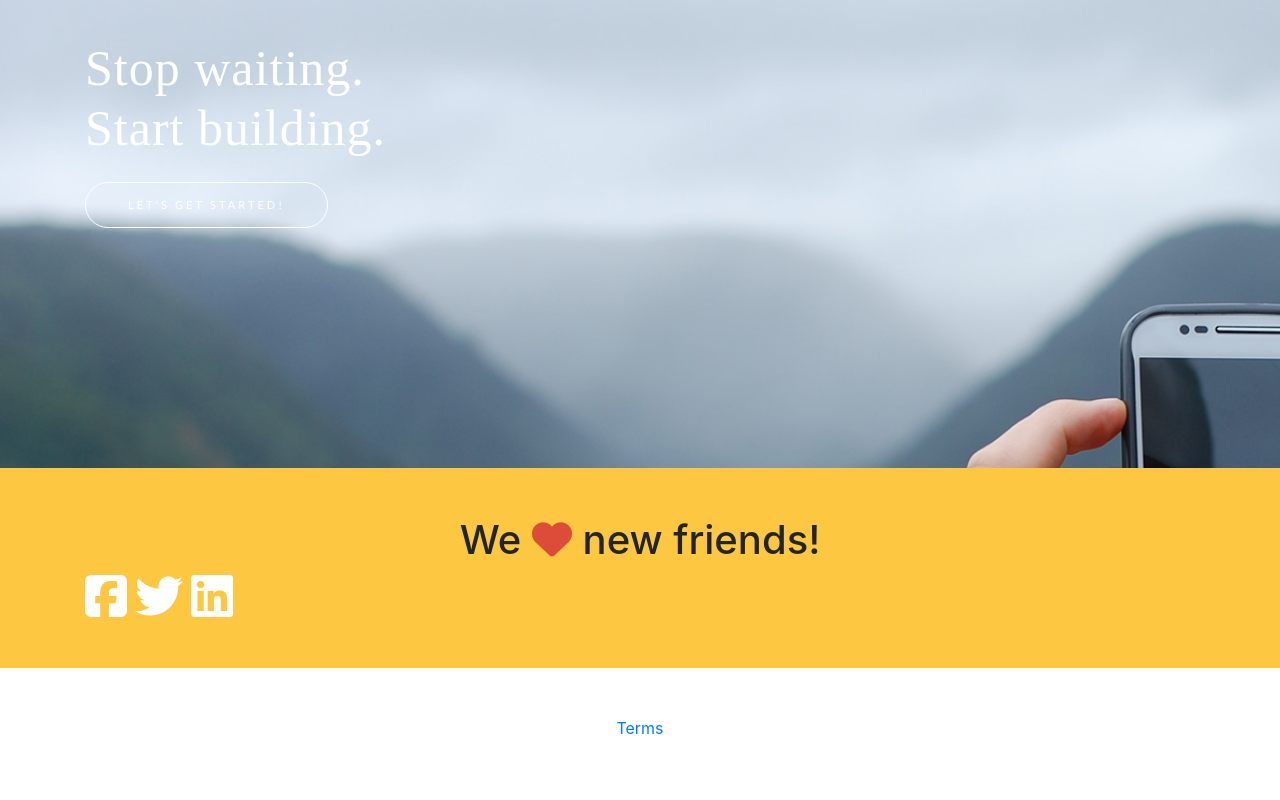
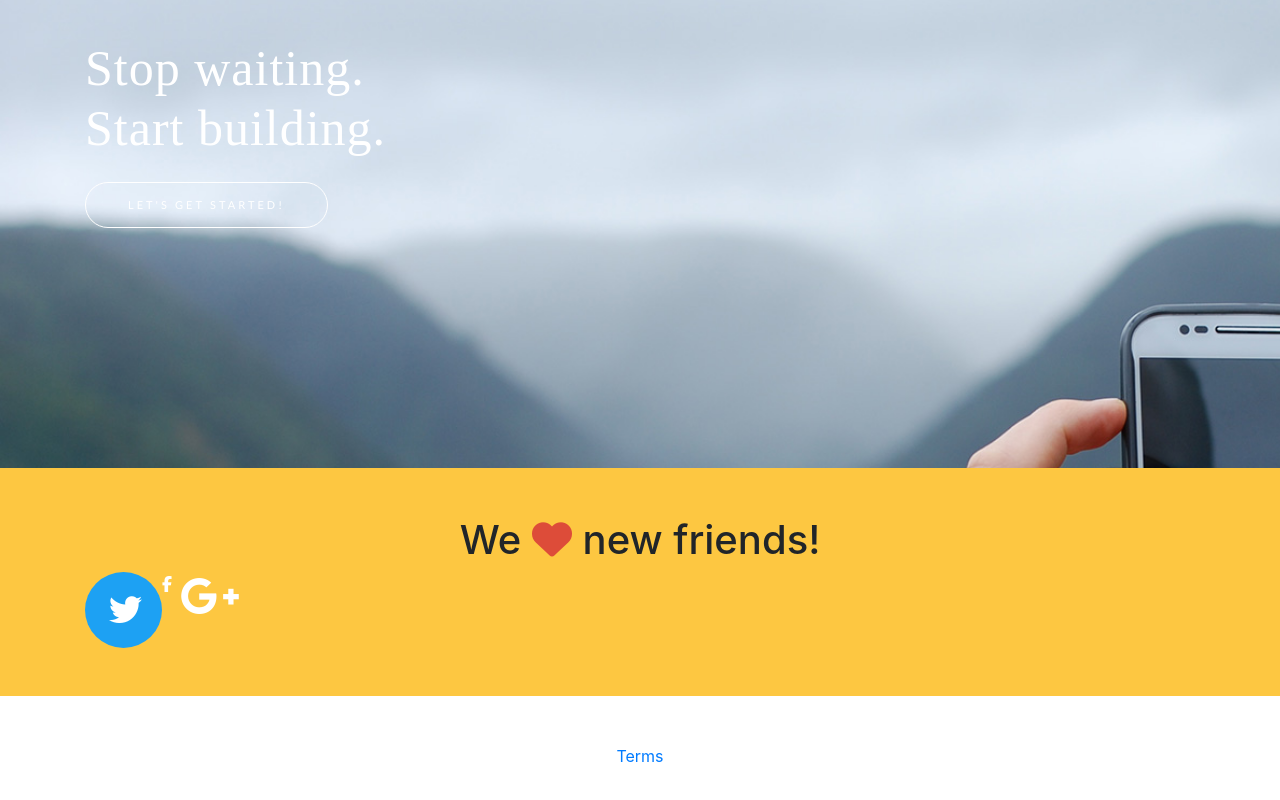
Before and after one commit to papgergo1997/bs-sitebuild, a plain HTML site: page index.html in a window 1280 px wide. Shown: the part 3085-3885 px from the top of the page. Drawn offline with nearby package versions, Linux system fonts and the light colour scheme; a web font is replaced by a local one.

Commit message:
bootstrap-project-social-icons

```diff
--- a/css/style.css
+++ b/css/style.css
@@ -169,3 +169,16 @@ h2 {
 .heart-icon {
     color: rgb(221, 76, 57);
 }
+
+.social__icon--t {
+    background-color: rgb(29, 161, 243);
+    vertical-align: middle;
+    font-size: 33px;
+    line-height: 48px;
+    padding: 14px 20px 14px 24px;
+    border-radius: 100%;
+}
+
+.google-icon {
+    color: white;
+}
--- a/index.html
+++ b/index.html
@@ -173,21 +173,30 @@
                                                 We <span class="fa fa-heart heart-icon"></span> new friends!
                                             </h1>
                                             <nav class="nav justify-content-center justify-content-md-start">
+                                                <div class="social__icon--t">
+                                                    <a href="#" class="text-white mr-2 mx-auto" data-toggle="tooltip"
+                                                        data-placement="top" title="Facebook">
+                                                        <i class="twitter-icon fab fa-twitter " aria-hidden="true"></i>
+                                                        <span class="sr-only">Link a cég twitter oldalára</span>
+                                                    </a>
+                                                </div>
+                                                <div class="social__icon--f">
                                                     <a href="#" class="text-white mr-2" data-toggle="tooltip"
-                                                    data-placement="top" title="Facebook">
-                                                    <i class="fab fa-facebook-square fa-3x" aria-hidden="true"></i>
+                                                        data-placement="top" title="Twitter">
+                                                        <i class="facebook-icon fab fa-facebook-f"
+                                                            aria-hidden="true"></i>
                                                         <span class="sr-only">Link a cég facebook oldalára</span>
                                                     </a>
-                                                <a href="#" class="text-white mr-2" data-toggle="tooltip"
-                                                    data-placement="top" title="Twitter">
-                                                    <i class="fab fa-twitter fa-3x" aria-hidden="true"></i>
-                                                    <span class="sr-only">Link a cég twitter oldalára</span>
-                                                </a>
+                                                </div>
+                                                <div class="social__icon--g">
                                                     <a href="#" class="text-white" data-toggle="tooltip"
                                                         data-placement="top" title="Linkedin">
-                                                    <i class="fab fa-linkedin fa-3x" aria-hidden="true"></i>
-                                                    <span class="sr-only">Link a cég linkedin oldalára</span>
+                                                        <i class="google-icon fab fa-google-plus-g fa-3x"
+                                                            aria-hidden="true"></i>
+                                                        <span class="sr-only">Link a cég google plus oldalára</span>
                                                     </a>
+                                                </div>
+
                                             </nav>
                                         </div>
                                     </div>
```
Lines whose indentation alone changed are shown as unchanged.
